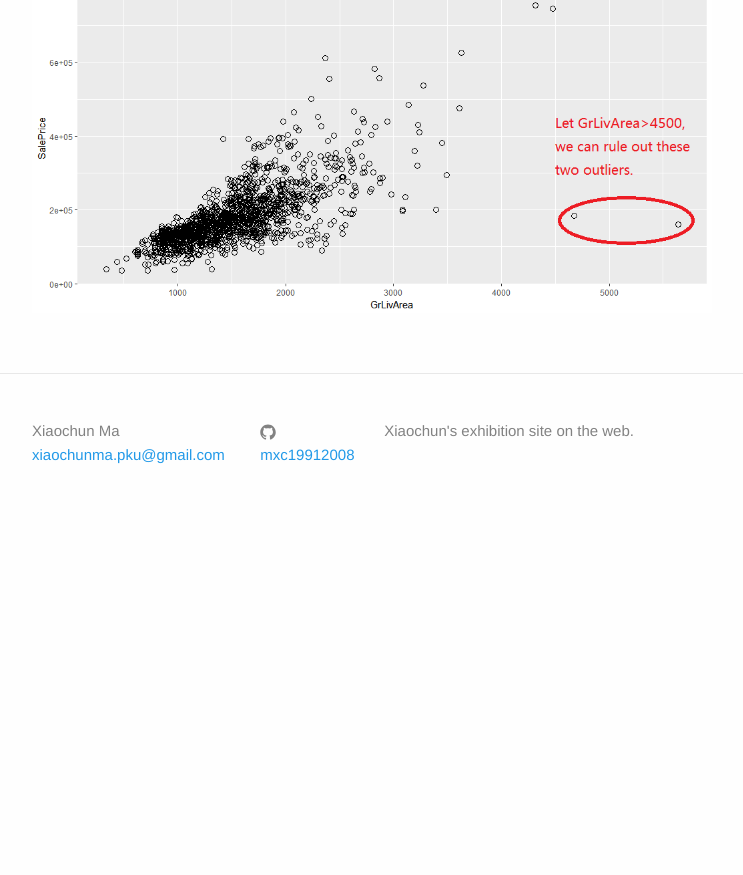
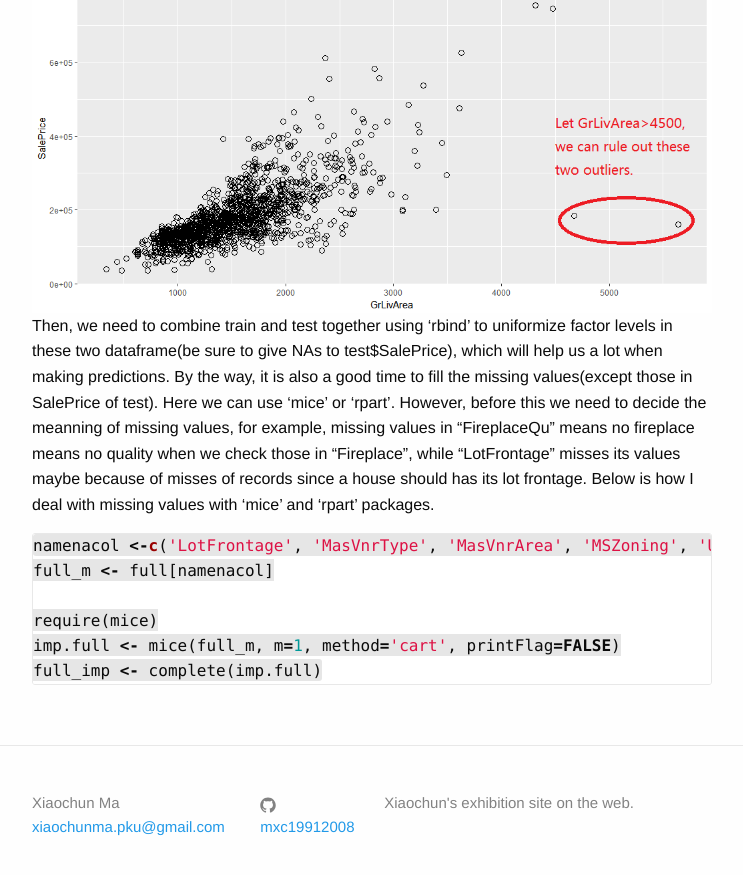
Before and after one commit to xiaochunma/mxc19912008.github.io, a Jekyll site: the page built from _posts/2016-11-24-house-price.markdown, in a window 1280 px wide and 900 px high, scrolled down 8914 px. Shown: the top 875 px of the window, without its empty margins (268-1011 px from the left). Built offline with Jekyll 4.4.1, drawn with Linux system fonts in a browser that asks for light colours; before the commit the page ends 9442 px from its top, so only the background shows below that.

Commit message:
Update 2016-11-24-house-price.markdown

````diff
--- a/_posts/2016-11-24-house-price.markdown
+++ b/_posts/2016-11-24-house-price.markdown
@@ -42,3 +42,12 @@ Besides, because it is easy to judge the relationship of any two variables in th
 <h5>3. Feature engineering, selection, modeling and prediction </h5>
 Firstly, we drop outliers in the train data in case of imprecise prediction. To find outliers, we can make scatter plot with each numeric variable and saleprice, and find those extremely irregular ones. For example, in the GrLivArea variable, there are two obvious outliers when GrLivArea>4500, thus we can rule them out by setting GrLivArea<=4500, or drop out those that are bigger than 4500.
 <img src="\images\GrLivArea_outliers.png">
+Then, we need to combine train and test together using 'rbind' to uniformize factor levels in these two dataframe(be sure to give NAs to test$SalePrice), which will help us a lot when making predictions. By the way, it is also a good time to fill the missing values(except those in SalePrice of test). Here we can use 'mice' or 'rpart'. However, before this we need to decide the meanning of missing values, for example, missing values in "FireplaceQu" means no fireplace means no quality when we check those in "Fireplace", while "LotFrontage" misses its values maybe because of misses of records since a house should has its lot frontage. Below is how I deal with missing values with 'mice' and 'rpart' packages.
+```R
+namenacol <-c('LotFrontage', 'MasVnrType', 'MasVnrArea', 'MSZoning', 'Utilities' , 'BsmtFullBath', 'BsmtHalfBath'   , 'Functional', 'Exterior1st', 'Exterior2nd' , 'BsmtFinSF1', 'BsmtFinSF2', 'BsmtUnfSF', 'TotalBsmtSF', 'Electrical', 'KitchenQual', 'GarageCars', 'GarageArea', 'SaleType')
+full_m <- full[namenacol]
+
+require(mice)
+imp.full <- mice(full_m, m=1, method='cart', printFlag=FALSE)
+full_imp <- complete(imp.full)
+```
````
